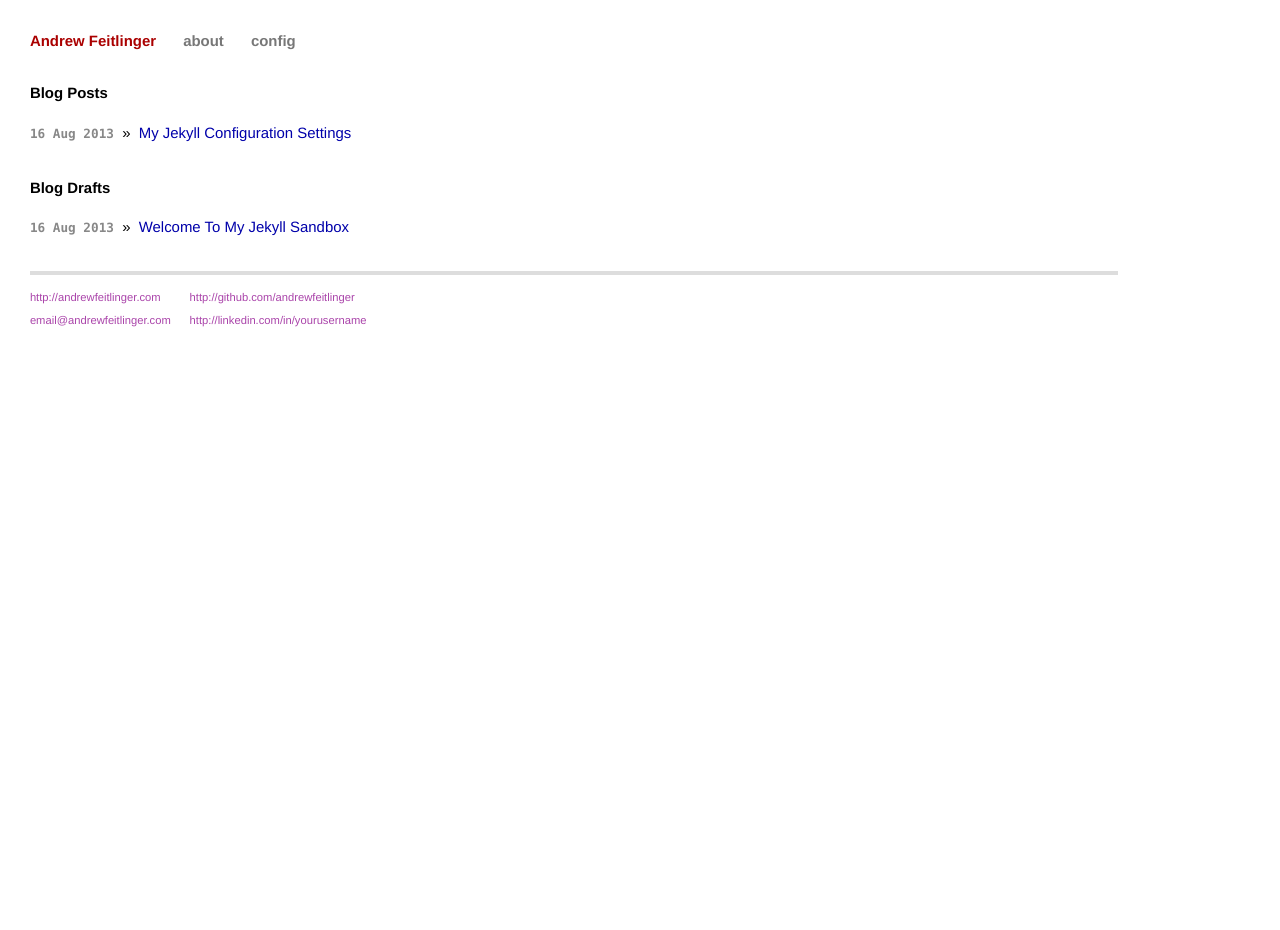
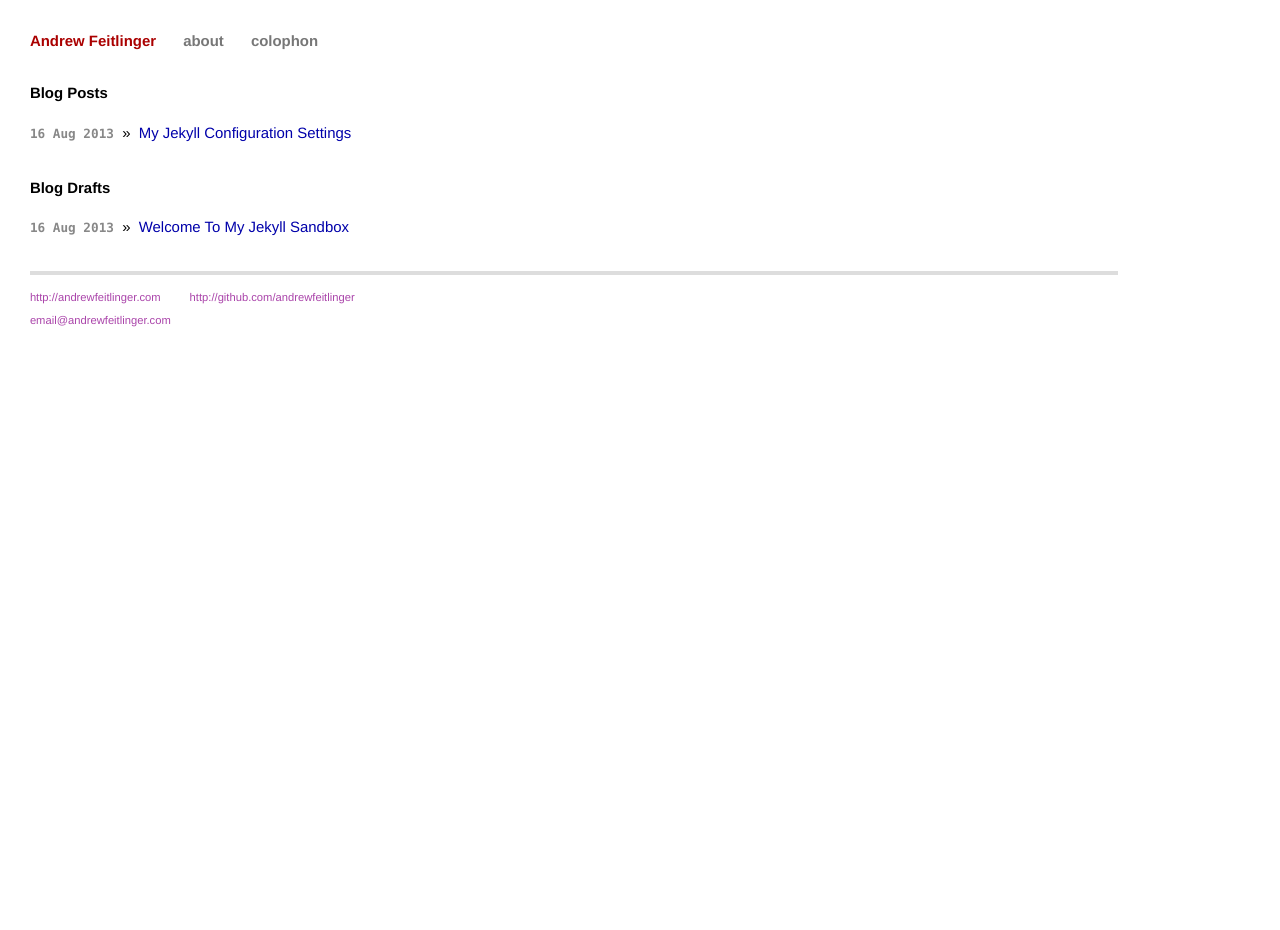
Before and after one commit to andrewfeitlinger/andrewfeitlinger.github.io, a Jekyll site: the page built from index.html, in a window 1280 px wide. Built offline with Jekyll 4.4.1, drawn with Linux system fonts in a browser that asks for light colours.

Commit message:
Page link updated and generic LinkedIn link temporarily hidden.

```diff
--- a/_layouts/default.html
+++ b/_layouts/default.html
@@ -32,7 +32,7 @@
                 <div class="header">
                     <h1 class="title" title="home"><a href="/">{{ site.name }}</a></h1>
                     <a class="extra" href="/pages/about/">about</a>
-                    <a class="extra" href="/pages/config/">config</a>
+                    <a class="extra" href="/pages/colophon/">colophon</a>
                 </div>
 
                 {{ content }}
@@ -49,7 +49,7 @@
                         <p>
                             <a href="http://github.com/andrewfeitlinger" target="_blank">http://github.com/andrewfeitlinger</a>
                             <br />
-                            <a href="http://linkedin.com/in/yourusername" target="_blank">http://linkedin.com/in/yourusername</a>
+                            <!--<a href="http://linkedin.com/in/yourusername" target="_blank">http://linkedin.com/in/yourusername</a>-->
                         </p>
                     </div>
                 </div>
```
